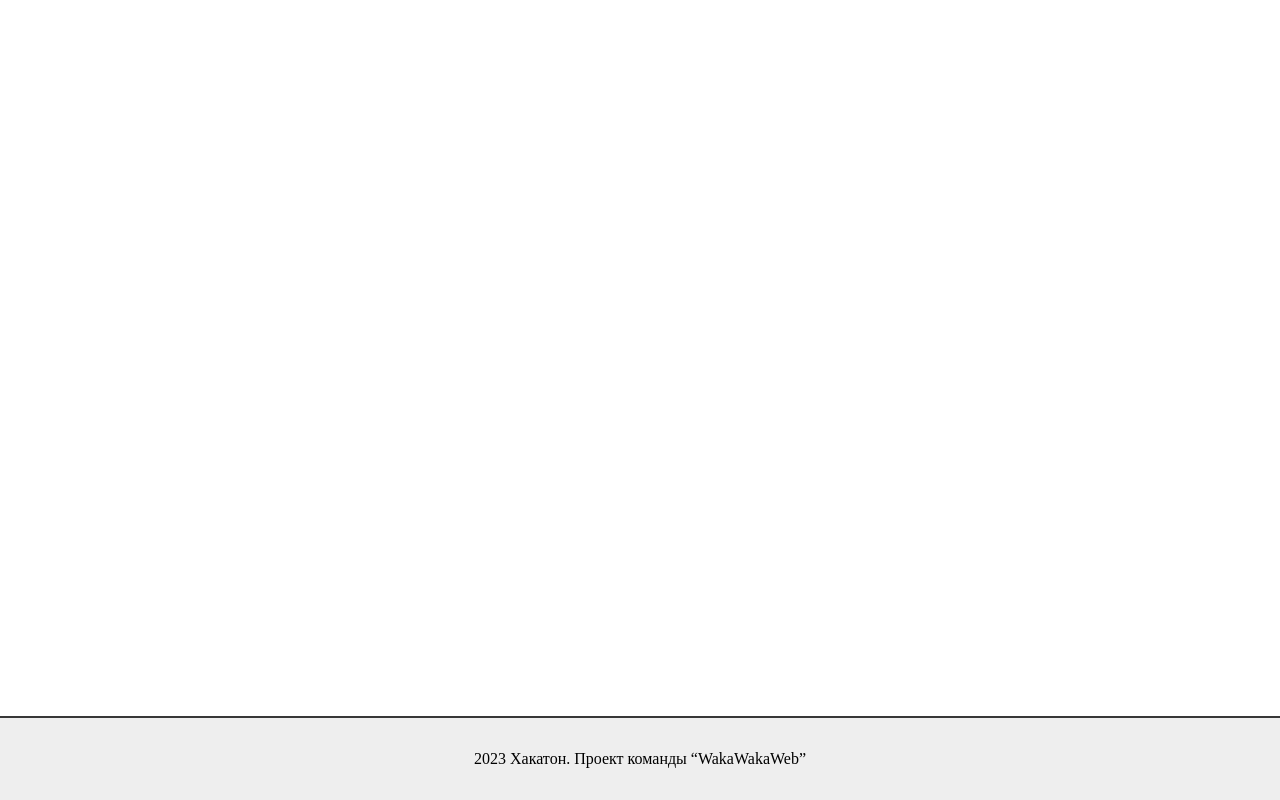
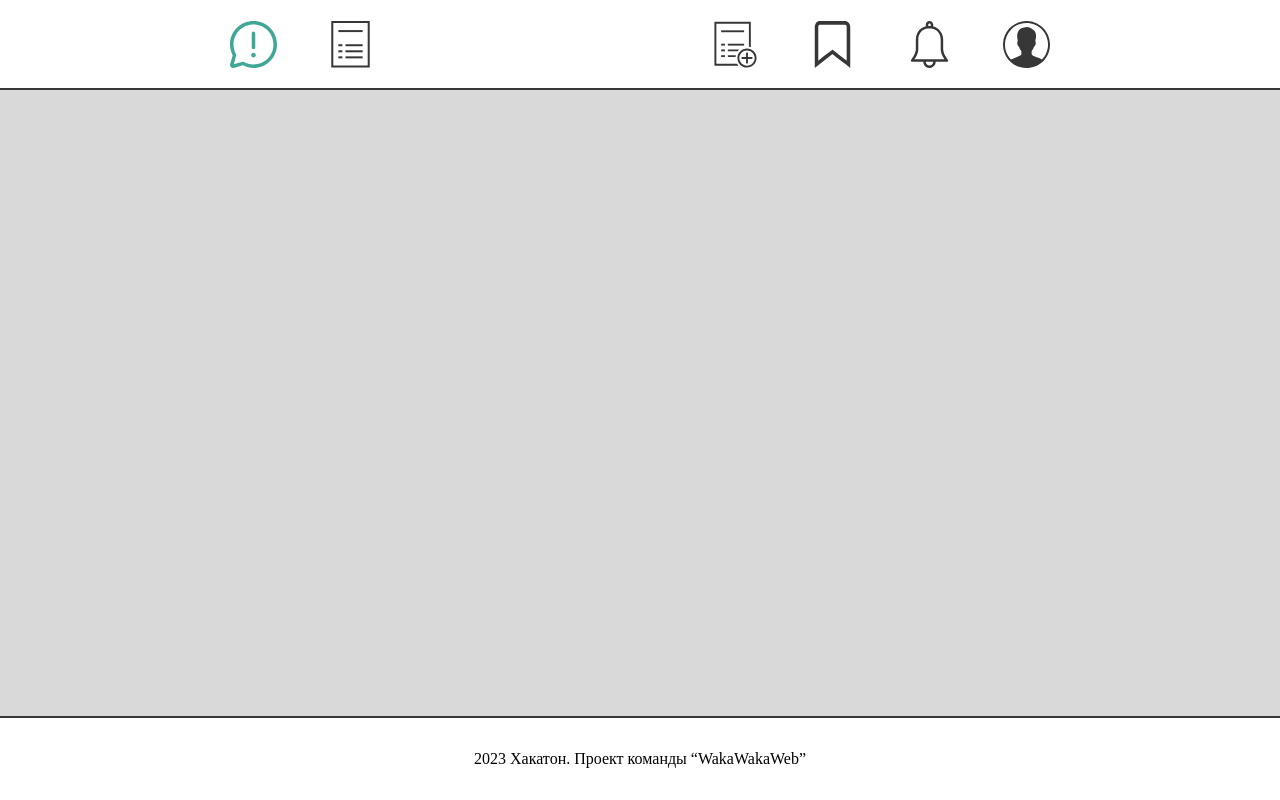
Before and after one commit to Andy4Vendetta/wakawakaweb, a Django app: page / in a window 1280 px wide. Run offline with Django 3.2, Linux system fonts and the light colour scheme; data that the repository does not hold is empty.

Commit message:
finished header and footer, updated scripts and README.

```diff
--- a/static/css/styles.css
+++ b/static/css/styles.css
@@ -3,9 +3,57 @@
 	padding: 0;
 	box-sizing: border-box;
 }
+body {
+    background: #D9D9D9;
+}
+header {
+    border-bottom: solid 2px #373737;
+    background: #FFFFFF;
+    position: fixed;
+    top: 0;
+    align-items: center;
+    align-content: center;
+    width: 100%;
+    padding: 1.2em;
+}
+header div {
+    position: relative;
+    display: flex;
+    align-items: center;
+    left: 15%;
+    max-width: 70%;
+    height: 50px;
+}
+header div img {
+    display: flex;
+    margin-right: 25px;
+    margin-left: 25px;
+}
+header div left {
+    display: flex;
+    float: left;
+}
+header div right {
+    display: flex;
+    float: right;
+    margin-left: auto;
+}
+.change-my-color {
+    transition: 0.5s;
+    cursor: pointer;
+}
+.change-my-color.active {
+    filter: invert(81%) sepia(8%) saturate(2657%) hue-rotate(121deg) brightness(84%) contrast(84%);
+}
+.change-my-color:hover {
+    filter: invert(81%) sepia(8%) saturate(2657%) hue-rotate(121deg) brightness(84%) contrast(84%);
+}
+.change-my-color:after {
+    filter: invert(81%) sepia(8%) saturate(2657%) hue-rotate(121deg) brightness(84%) contrast(84%);
+}
 footer {
     border-top: solid 2px #373737;
-    background: #EEEEEE;
+    background: #FFFFFF;
     position: fixed;
     text-align: center;
     bottom: 0;
--- a/templates/base.html
+++ b/templates/base.html
@@ -11,6 +11,30 @@
 </head>
 <body>
     <header>
+            <div>
+                <left>
+                    {% with url_name=HttpRequest.path %}
+                    <img class="change-my-color {% if url_name == '' %}active{% endif %}" src="{% static 'images/info.svg' %}" width="47" height="47" />
+                    {% endwith %}
+                    {% with url_name=HttpRequest.path %}
+                    <img class="change-my-color {% if url_name == '/orders' %}active{% endif %}" src="{% static 'images/orders.svg' %}" width="47" height="47" />
+                    {% endwith %}
+                </left>
+                <right>
+                    {% with url_name=HttpRequest.path %}
+                    <img class="change-my-color {% if url_name == '/neworder]' %}active{% endif %}" src="{% static 'images/add.svg' %}" width="47" height="47" />
+                    {% endwith %}
+                    {% with url_name=HttpRequest.path %}
+                    <img class="change-my-color {% if url_name == '/pins]' %}active{% endif %}" src="{% static 'images/pin.svg' %}" width="47" height="47" />
+                    {% endwith %}
+                    {% with url_name=HttpRequest.path %}
+                    <img class="change-my-color {% if url_name == '/notifs]' %}active{% endif %}" src="{% static 'images/notif.svg' %}" width="47" height="47" />
+                    {% endwith %}
+                    {% with url_name=HttpRequest.path %}
+                    <img class="change-my-color {% if url_name == '/profile]' %}active{% endif %}" src="{% static 'images/profile.svg' %}" width="47" height="47" />
+                    {% endwith %}
+                </right>
+            </div>
         <!--Код хедера-->
     </header>
     {% block content %}{% endblock %}
```
Also changed, not shown: README.md, static/images/add.svg (added), static/images/info.svg (added), static/images/notif.svg (added), static/images/orders.svg (added), static/images/pin.svg (added), static/images/profile.svg (added), 1 other file.
